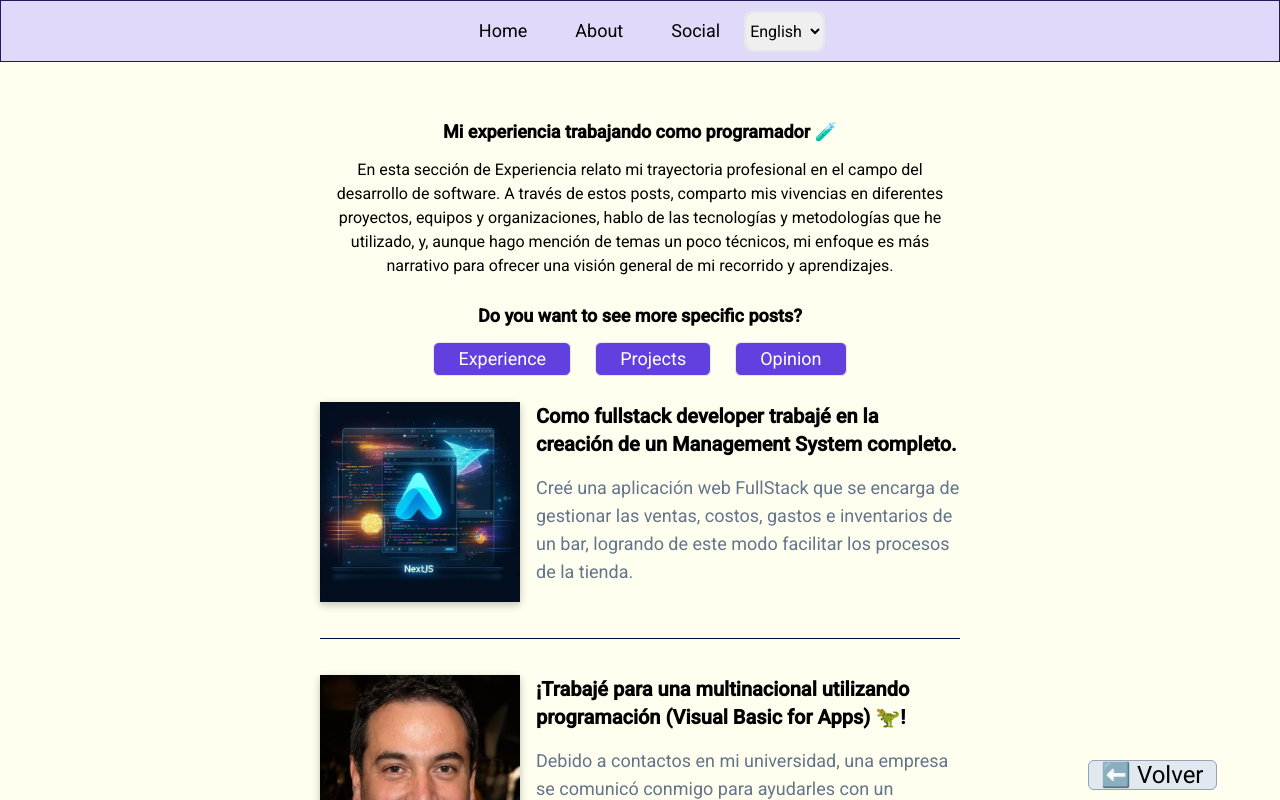
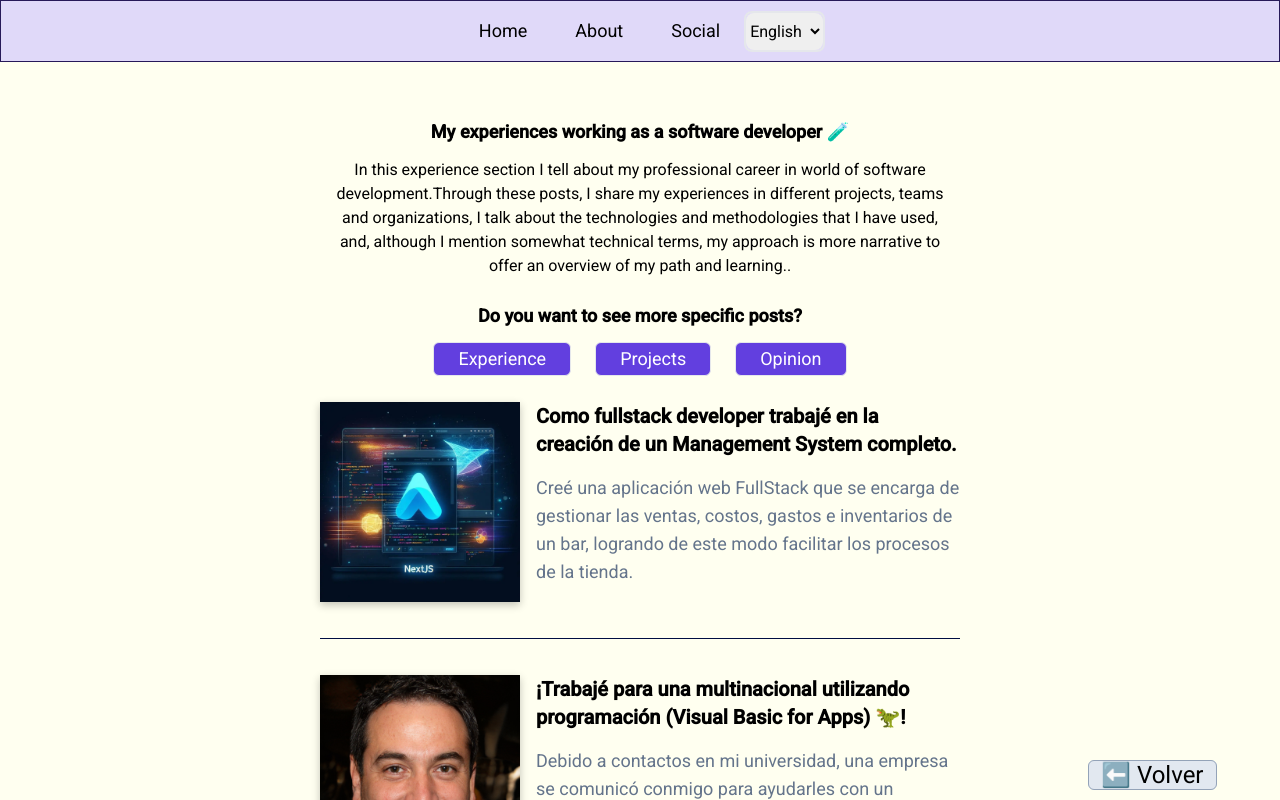
Before and after one commit to Sebastian-pz/blog, a Next.js app: page /en/experience in a window 1280 px wide. Shown: the top 800 px of the page. Built offline with nearby package versions, Linux system fonts and the light colour scheme.

Commit message:
feat(code): internacionalizace filtered posts (experience)

```diff
--- a/messages/en.json
+++ b/messages/en.json
@@ -41,5 +41,9 @@
     "experience": "Experience",
     "opinion": "Opinion",
     "projects": "Projects"
+  },
+  "filteredPostsExperience": {
+    "title": "My experiences working as a software developer 🧪",
+    "description": "In this experience section I tell about my professional career in world of software development.Through these posts, I share my experiences in different projects, teams and organizations, I talk about the technologies and methodologies that I have used, and, although I mention somewhat technical terms, my approach is more narrative to offer an overview of my path and learning.."
   }
 }
--- a/messages/es.json
+++ b/messages/es.json
@@ -41,5 +41,9 @@
     "experience": "Experiencia",
     "opinion": "Opinión",
     "projects": "Proyectos"
+  },
+  "filteredPostsExperience": {
+    "title": "Mis experiencias trabajando como desarrollador de software 🧪",
+    "description": "En esta sección de Experiencia relato mi trayectoria profesional en el campo del desarrollo de software. A través de estos posts, comparto mis vivencias en diferentes proyectos, equipos y organizaciones, hablo de las tecnologías y metodologías que he utilizado, y, aunque hago mención de temas un poco técnicos, mi enfoque es más narrativo para ofrecer una visión general de mi recorrido y aprendizajes."
   }
 }
--- a/src/app/[locale]/experience/page.tsx
+++ b/src/app/[locale]/experience/page.tsx
@@ -1,15 +1,18 @@
 import { getFilteredPosts } from "@/utilities/const";
 import { PostTypes } from "@/utilities/interfaces";
 import FilteredPosts from "@/components/FilteredPosts/FilteredPosts";
+import { useTranslations } from "next-intl";
 
 export default function page() {
   const posts = getFilteredPosts(PostTypes.experience);
 
+  const t = useTranslations("filteredPostsExperience");
+
   return (
     <FilteredPosts
       posts={posts}
-      title="Mi experiencia trabajando como programador 🧪"
-      description="En esta sección de Experiencia relato mi trayectoria profesional en el campo del desarrollo de software. A través de estos posts, comparto mis vivencias en diferentes proyectos, equipos y organizaciones, hablo de las tecnologías y metodologías que he utilizado, y, aunque hago mención de temas un poco técnicos, mi enfoque es más narrativo para ofrecer una visión general de mi recorrido y aprendizajes."
+      title={t("title")}
+      description={t("description")}
     />
   );
 }
```
